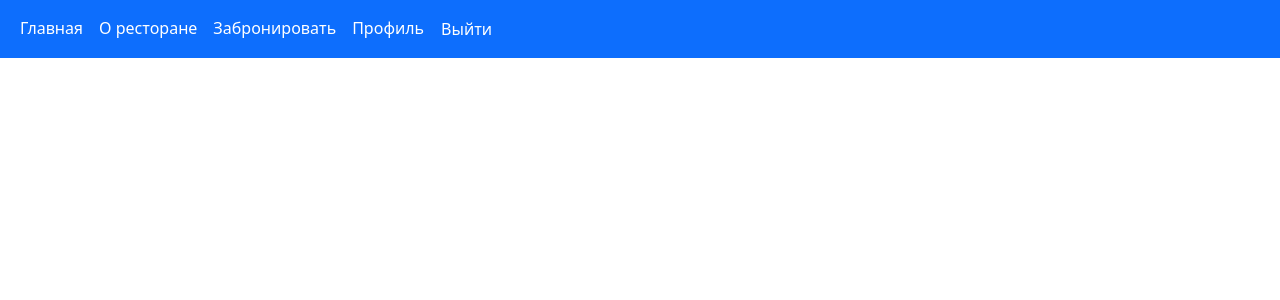
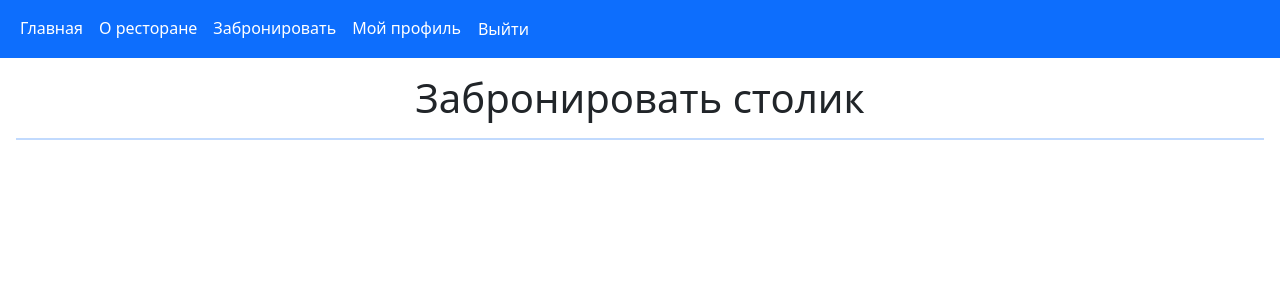
Before and after one commit to nex-kex/Restaurant-Booking, a Django app: page /book/ in a window 1280 px wide. Shown: the top 300 px of the page. Run offline with Django 5.2, Linux system fonts and the light colour scheme; the visitor is signed in with stand-in values (Sample User, id 1); parts of the project's set-up code (start-up, migrations or seed data) failed here and were passed over; some libraries are stand-ins or nearby versions.

Commit message:
Fixed templates

```diff
--- a/booking/admin.py
+++ b/booking/admin.py
@@ -5,18 +5,18 @@ from .models import Booking, Category, Table
 
 @admin.register(Category)
 class CategoryAdmin(admin.ModelAdmin):
-    list_display = ["name"]
+    list_display = ["id", "name"]
     search_fields = ["name"]
 
 
 @admin.register(Table)
 class TableAdmin(admin.ModelAdmin):
-    list_display = ["price", "seats", "category", "is_available"]
+    list_display = ["id", "price", "seats", "category", "is_available"]
     list_filter = ["category", "is_available"]
 
 
 @admin.register(Booking)
 class BookingAdmin(admin.ModelAdmin):
-    list_display = ["user", "table", "date", "status"]
+    list_display = ["id", "user", "table", "date", "status"]
     search_fields = ["user"]
     list_filter = ["status", "table"]
--- a/booking/templates/booking/about.html
+++ b/booking/templates/booking/about.html
@@ -7,7 +7,6 @@
     О ресторане
     <hr class="border border-primary border-1 opacity-75">
 </h1>
-<div class="container">
 <div class="row">
     <div class="col-2"></div>
     <div class="col-8">
@@ -43,5 +42,4 @@
     </div>
     <div class="col-2"></div>
 </div>
-</div>
 {% endblock %}
--- a/booking/templates/booking/book.html
+++ b/booking/templates/booking/book.html
@@ -1,7 +1,18 @@
 {% extends 'booking/base.html' %}
 
-{% block title %}Главная страница{% endblock %}
+{% block title %}Забронировать{% endblock %}
 
 {% block content %}
 
+<h1 class="text-center m-3">
+    Забронировать столик
+    <hr class="border border-primary border-1 opacity-75">
+</h1>
+<div class="row">
+    <div class="col-2"></div>
+    <div class="col-8">
+
+    </div>
+    <div class="col-2"></div>
+</div>
 {% endblock %}
--- a/booking/templates/booking/main_page.html
+++ b/booking/templates/booking/main_page.html
@@ -7,7 +7,6 @@
     Главная страница ресторана
     <hr class="border border-primary border-1 opacity-75">
 </h1>
-<div class="container">
 <div class="row">
     <div class="col-2"></div>
     <div class="col-8">
@@ -66,9 +65,7 @@
                 Отправить
             </button>
         </div>
-
     </div>
     <div class="col-2"></div>
 </div>
-</div>
 {% endblock %}
--- a/booking/templates/booking/navbar.html
+++ b/booking/templates/booking/navbar.html
@@ -16,7 +16,7 @@
                 {% if user.is_authenticated %}
                 <li class="nav-item">
                     <a href="{% url 'users:user-detail' user.pk %}" class="nav-link active">
-                        Профиль
+                        Мой профиль
                     </a>
                 </li>
                 <li class="nav-item">
--- a/users/admin.py
+++ b/users/admin.py
@@ -5,6 +5,6 @@ from users.models import CustomUser
 
 @admin.register(CustomUser)
 class CustomUserAdmin(admin.ModelAdmin):
-    list_display = ["phone_number", "email", "first_name", "last_name"]
+    list_display = ["id", "phone_number", "email", "first_name", "last_name"]
     ordering = ["first_name", "last_name"]
     search_fields = ["phone_number", "email", "first_name", "last_name"]
--- a/users/templates/users/email_notification.html
+++ b/users/templates/users/email_notification.html
@@ -4,14 +4,14 @@
 
 {% block content %}
 <div class="row">
-    <div class="col-4"></div>
-    <div class="col-4">
+    <div class="col-2"></div>
+    <div class="col-8">
         <div class="card border-primary m-4 p-3">
             <div class="card-body">
                 <h2>Проверьте вашу почту для дальнейших указаний!</h2>
             </div>
         </div>
     </div>
-    <div class="col-4"></div>
+    <div class="col-2"></div>
 </div>
 {% endblock %}
--- a/users/templates/users/forgotten_password.html
+++ b/users/templates/users/forgotten_password.html
@@ -4,8 +4,8 @@
 
 {% block content %}
 <div class="row">
-    <div class="col-4"></div>
-    <div class="col-4">
+    <div class="col-2"></div>
+    <div class="col-8">
         <div class="card border-primary m-4 p-3">
             <div class="card-body">
                 <h2 class="mb-3">Восстановление пароля</h2>
@@ -25,6 +25,6 @@
             </div>
         </div>
     </div>
-    <div class="col-4"></div>
+    <div class="col-2"></div>
 </div>
 {% endblock %}
--- a/users/templates/users/login.html
+++ b/users/templates/users/login.html
@@ -4,8 +4,8 @@
 
 {% block content %}
 <div class="row">
-    <div class="col-4"></div>
-    <div class="col-4">
+    <div class="col-2"></div>
+    <div class="col-8">
         <div class="card border-primary m-4 p-3">
             <div class="card-body">
                 <h2 class="mb-3">Вход</h2>
@@ -18,6 +18,6 @@
             </div>
         </div>
     </div>
-    <div class="col-4"></div>
+    <div class="col-2"></div>
 </div>
 {% endblock %}
--- a/users/templates/users/register.html
+++ b/users/templates/users/register.html
@@ -2,8 +2,8 @@
 
 {% block content %}
 <div class="row">
-    <div class="col-4"></div>
-    <div class="col-4">
+    <div class="col-2"></div>
+    <div class="col-8">
         <div class="card border-primary m-4 p-3">
             <div class="card-body">
                 <h2>Регистрация</h2>
@@ -15,6 +15,6 @@
             </div>
         </div>
     </div>
-    <div class="col-4"></div>
+    <div class="col-2"></div>
 </div>
 {% endblock %}
```
Also changed, not shown: users/templates/users/user_detail.html (+4 -8 lines). Lines whose indentation alone changed are shown as unchanged.
